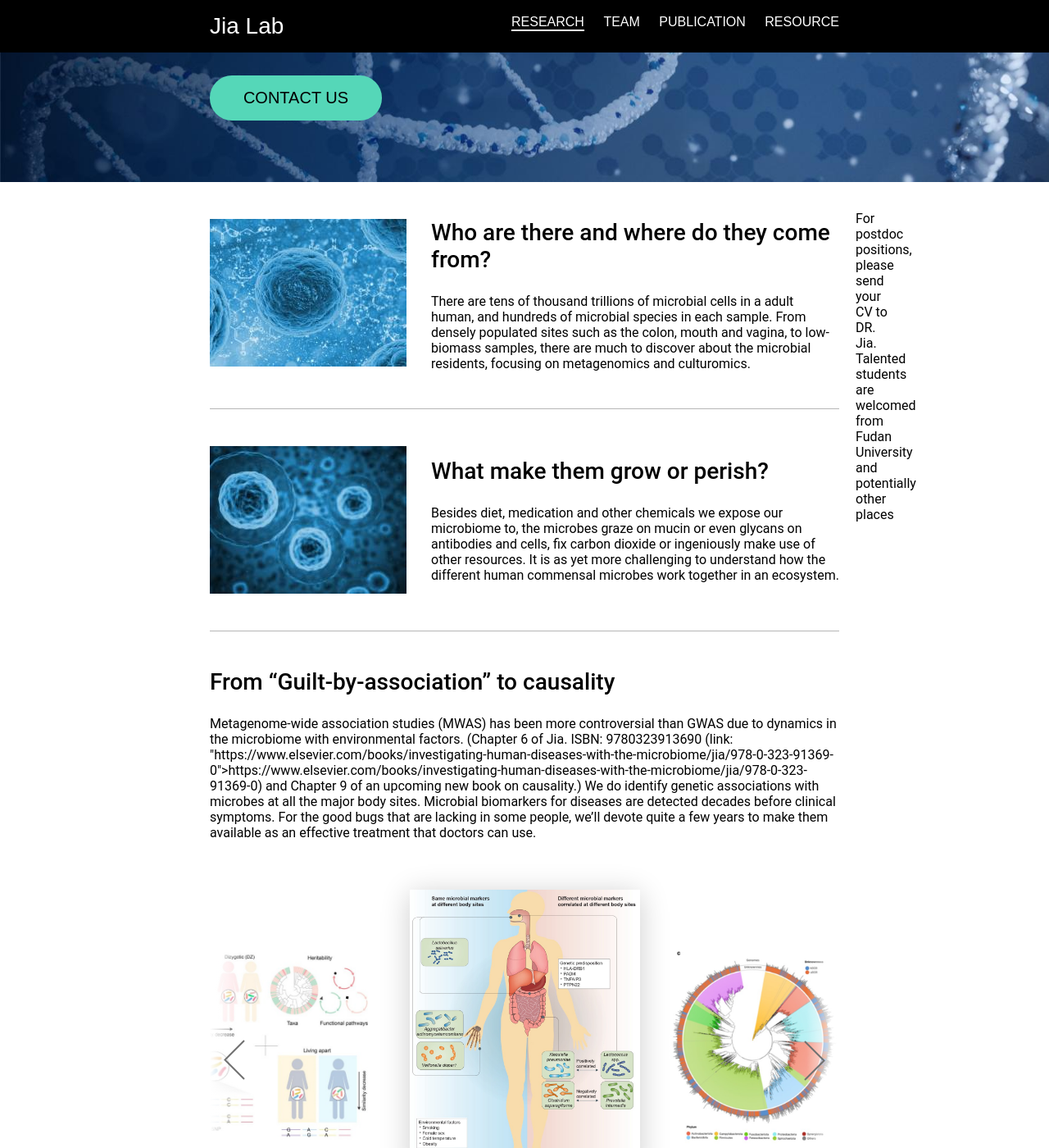
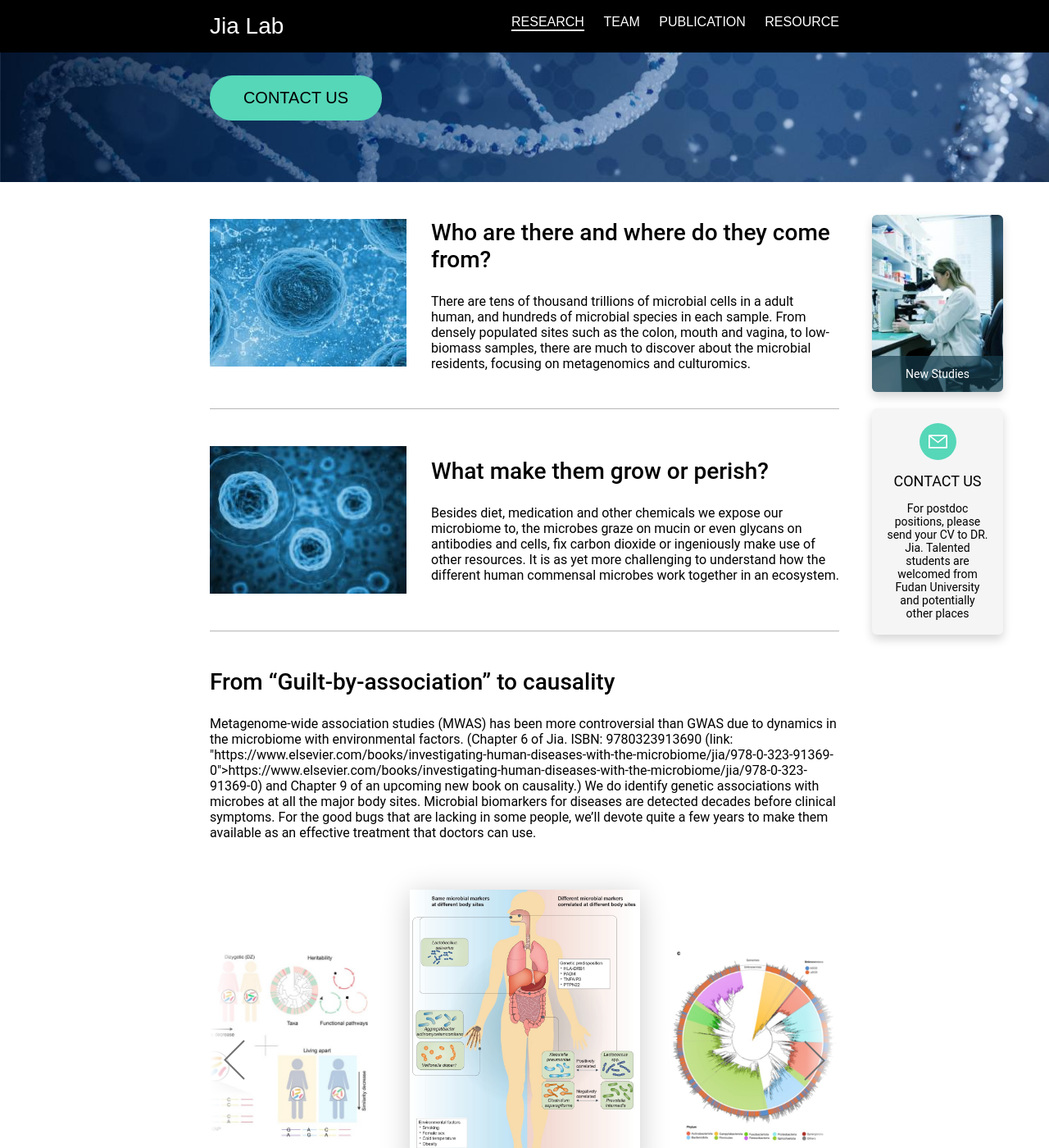
Before and after one commit to aghnu/JiaLab_website, a Jekyll site: the page built from index.html, in a window 1280 px wide and 1400 px high, scrolled down 378 px. Shown: the whole window at 82% size. Built offline with Jekyll 4.4.1, drawn with Linux system fonts in a browser that asks for light colours; some web fonts are replaced.

Commit message:
Add side panel styling

```diff
--- a/_config.yml
+++ b/_config.yml
@@ -34,6 +34,7 @@ phone: 0571-2354758834
 collections:
   - publications
   - staff
+  - news
 
 sass:
     sass_dir: _sass
--- a/_sass/_pages.scss
+++ b/_sass/_pages.scss
@@ -163,8 +163,14 @@ $publication-mobile-page-navigation-item-size:          20px;
 
 
 // side panel
-$side-panel-width:      50px;
-$side-panel-margin:    20px;
+$side-panel-width:      160px;
+
+
+$side-panel-margin:    40px;
+
+.page-research {
+    overflow-x: hidden;
+}
 
 .page-research-side-panel {
     width: $content-width-ratio;
@@ -174,22 +180,81 @@ $side-panel-margin:    20px;
     position: relative;
     // left: 0;
     .side-panel {
-        margin: 0;
-        padding: 0;
+        display: flex;
+        flex-direction: column;
+        gap: 20px;
+        margin-top: $side-panel-margin;
         position: absolute;
+        right: -$side-panel-margin;
         width: $side-panel-width;
-        right: calc(-#{$side-panel-width} - #{$side-panel-margin});
+        transform: translate(100%, 0%);
+    }
+
+    .news-link {
+        text-decoration: none;
     }
     .news {
+        overflow: hidden;
+        position: relative;
+        border-radius: 6px;
+        width: $side-panel-width;
+        height: min-content;
+        box-shadow: 0 6px 12px rgba($color: #000, $alpha: 0.16);
+
+        img {
+            display: block;
+            width: $side-panel-width;
+            // height: $side-panel-news-height;
+            object-fit: contain;
+        }
+
+
+
+        .news_text_container {
+            position: absolute;
+            bottom: 0;
+            width: 100%;
+            background-color: rgba($color: #153C4D, $alpha: 0.67);
+            .text {
+                color: #fff;
+                text-align: center;
+                font-size: 14px;
+            }
+        }
 
     }
     .contact_panel {
+        overflow: hidden;
+        border-radius: 6px;
+        padding: 18px;
+        box-shadow: 0 6px 12px rgba($color: #000, $alpha: 0.16);
+        display: flex;
+        flex-direction: column;
+        gap: 15px;
+        background-color: #F5F5F5;
+
+        .title {
+            font-size: 18px;
+            text-transform: uppercase;
+            margin: 0;
+        }
+
+        .text {
+            font-size: 14px;
+            margin: 0;
+        }
+
+
         .icon {
-
+            margin: auto;
+            width: 45px;
+            height: 45px;
+            background-size: cover;
+            background-image: url("../svg/mail_icon.svg");
         }
 
         p {
-
+            text-align: center;
         }
     }
 }
@@ -626,6 +691,12 @@ $side-panel-margin:    20px;
 
 // mobile
 @include media-query($on-palm) {
+
+    .page-research-side-panel {
+        display: none;
+    }
+
+
     // research page banner
     .page-research-block-banner {
         .banner-background {
--- a/index.html
+++ b/index.html
@@ -3,6 +3,8 @@ permalink: /
 layout: page
 transparent_navi: true
 ---
+
+{% assign news = site.news %}
 
 <div class="page-research">
     <div class="page-research-block-banner">
@@ -11,19 +13,25 @@ transparent_navi: true
                 <div class="banner-info-container">
                     <p class="title">We use state-of-the-art OMICS technologies to understand the human microbiome</p>
                     <p class="text">which will ultimately lead to better prevention and treatment of human diseases.The field is naturally interdisciplinary.</p>
-                    <a href="mailto: {{ site.email }}" class="banner-button" title="EMAIL: {{ site.email }}">Contact Us</a>
+                    <a href="mailto:{{ site.email }}" class="banner-button" title="EMAIL: {{ site.email }}">Contact Us</a>
                 </div>
             </div>
         </div>
     </div>
     <div class="page-research-side-panel">
         <div class="side-panel">
-            <div class="news">
-                <img class="news_img">
-            </div>
+            {% for n in news %}
+            <a href="{{n.link}}" class="news-link"><div class="news">
+                <img src="/assets/img/{{n.image_path}}" class="news_img">
+                <div class="news_text_container">
+                    <p class="text">{{n.text}}</p>
+                </div>
+            </div></a>
+            {% endfor %}
             <div class="contact_panel">
-                <div class="icon"></div>
-                <p>For postdoc positions, please send your CV to DR. Jia. Talented students are welcomed from Fudan University and potentially other places</p>
+                <a href="mailto:{{ site.email }}"><div class="icon"></div></a>
+                <p class="title">Contact Us</p>
+                <p class="text">For postdoc positions, please send your CV to DR. Jia. Talented students are welcomed from Fudan University and potentially other places</p>
             </div>
         </div>
     </div>
```
Also changed, not shown: _news/new_studies.md (added, +5 -0 lines), assets/img/new_studies_image.jpg (added), assets/svg/mail_icon.svg (added).
